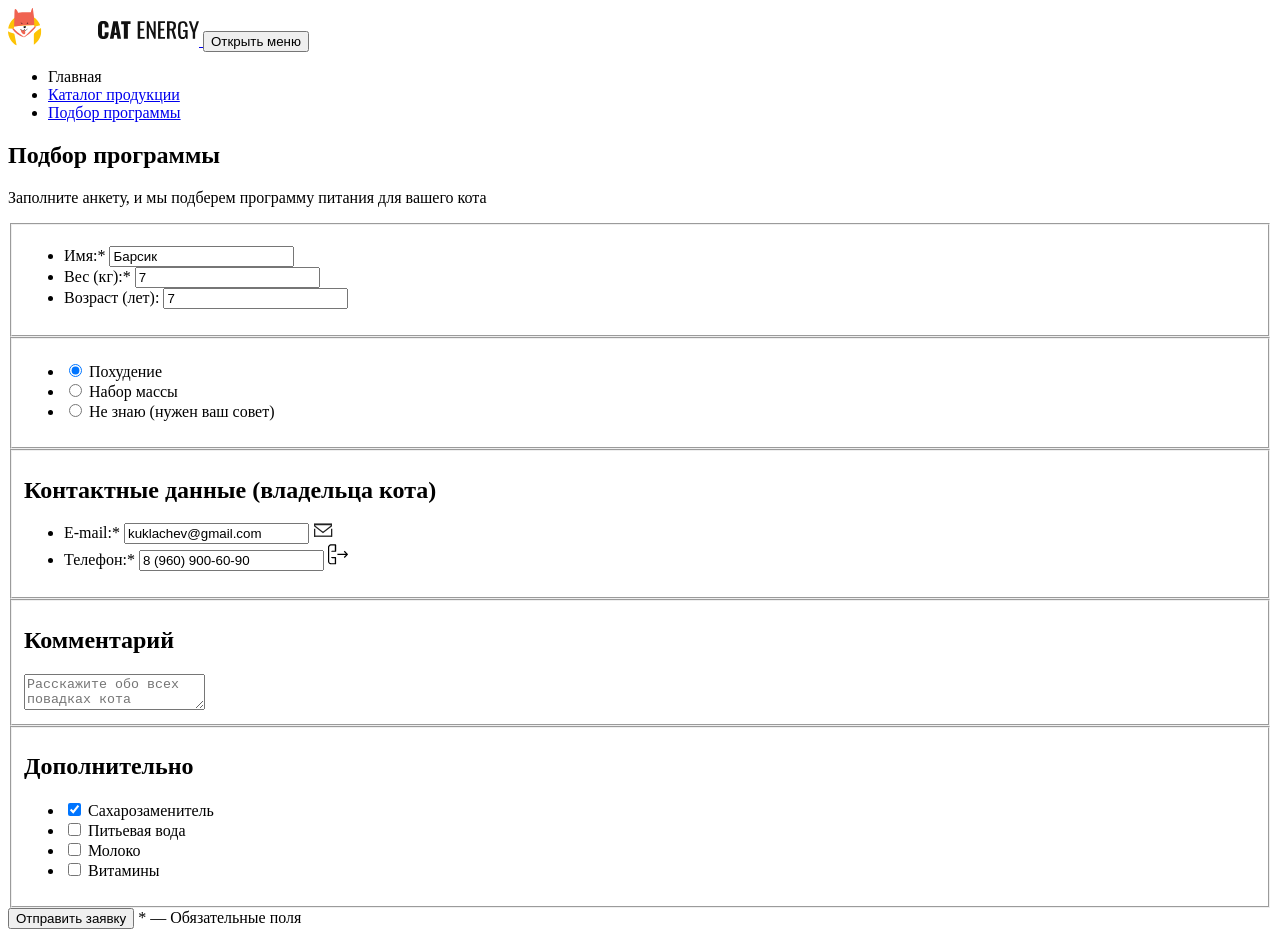
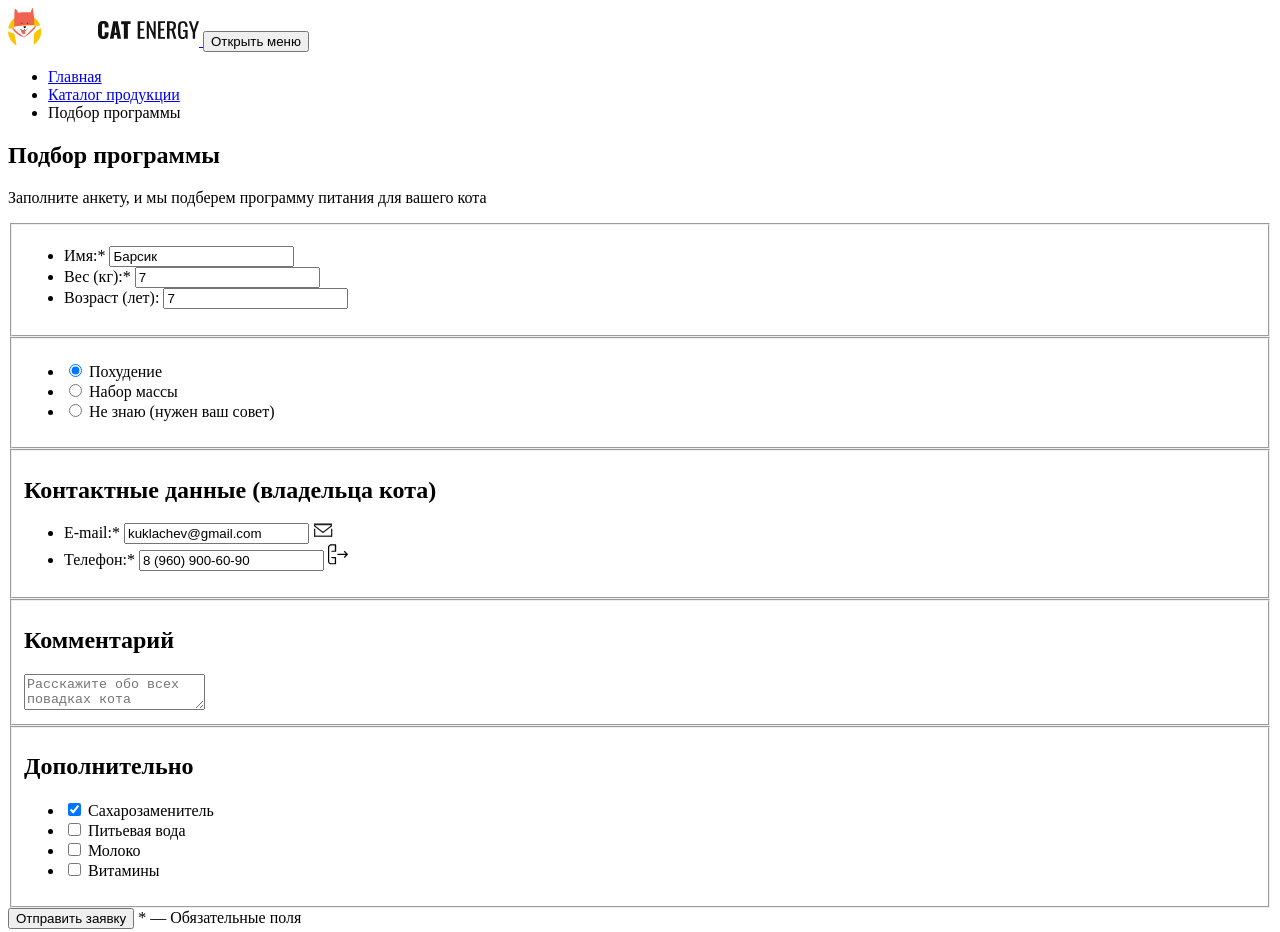
Before and after one commit to Andrey-bear/1696811-cat-energy-24, a website: page source/form.html in a window 1280 px wide. Shown: the top 932 px of the page. Drawn offline with Linux system fonts and the light colour scheme.

Commit message:
испавил навигацию

```diff
--- a/source/form.html
+++ b/source/form.html
@@ -15,13 +15,13 @@
       <nav class="main-nav">
         <ul class="main-nav__list">
           <li class="main-nav__item">
-            <a>Главная</a>
-          </li>
-          <li class="main-nav__item main-nav__item--active">
-            <a href="catalog.html">Каталог продукции</a>
+            <a class="main-nav__link" href="index.html">Главная</a>
           </li>
           <li class="main-nav__item">
-            <a href="form.html">Подбор программы</a>
+            <a class="main-nav__link" href="catalog.html">Каталог продукции</a>
+          </li>
+          <li class="main-nav__item">
+            <a class="main-nav__link main-nav__item--active">Подбор программы</a>
           </li>
         </ul>
       </nav>
```
Also changed, not shown: source/catalog.html (+5 -5 lines), source/index.html (+4 -4 lines).
